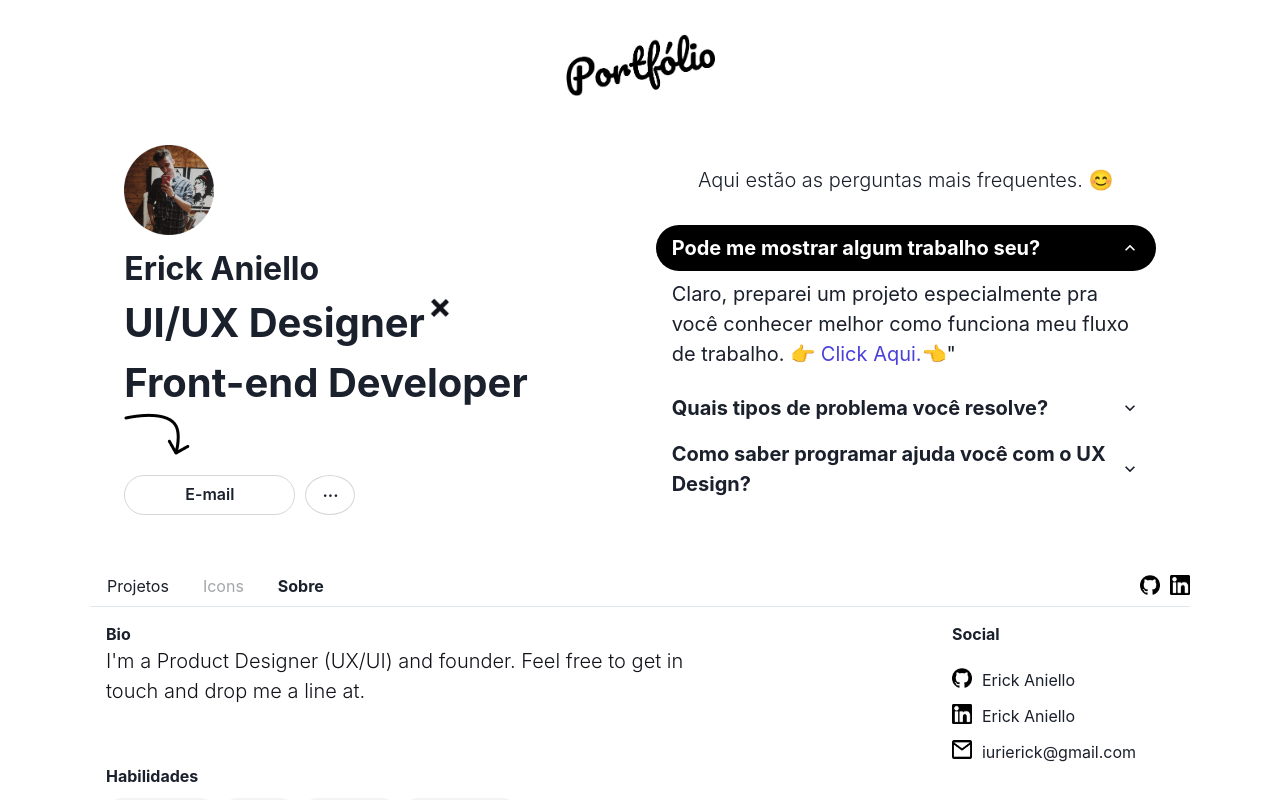
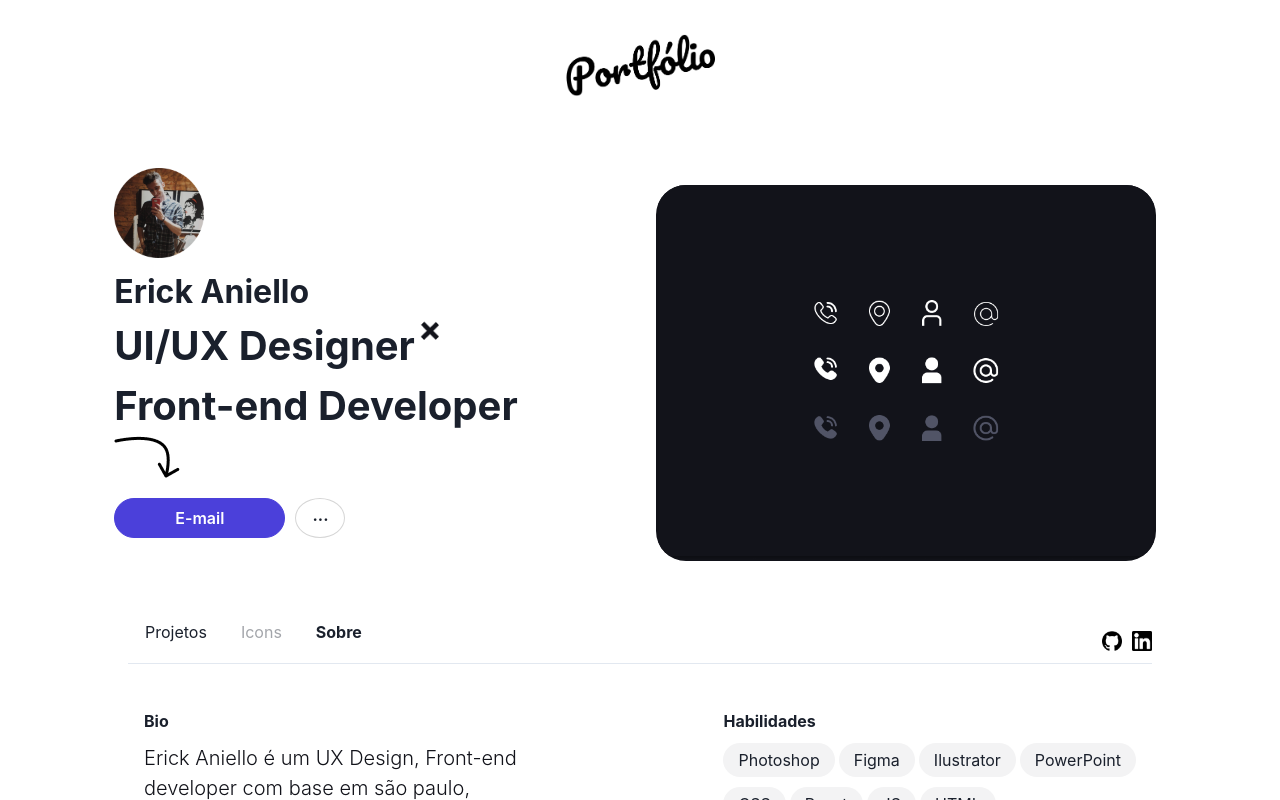
Before and after one commit to Erick-Iuri/Erick-Aniello, a Next.js app: page / in a window 1280 px wide. Both pictures are taken after a click on the tab "Sobre". Shown: the top 800 px of the page. Built offline with nearby package versions, Linux system fonts and the light colour scheme.

Commit message:
Add files via upload

```diff
--- a/src/pages/index.js
+++ b/src/pages/index.js
@@ -36,7 +36,21 @@ export default function Index() {
         >
           <S02 />
 
-          <S01 />
+          <Flex
+          mt="50px"
+          mr="10px"
+          ml="10px"
+          justify={"center"}>
+            <Box
+            borderRadius={"30px"}
+            bg="#12131A"
+            >
+                <Img
+                borderRadius={"30px"}
+                w="500px"
+                src="/icons/Trabalho 1.png" />
+            </Box>
+          </Flex>
         </Flex>
 
         <Works />
--- a/src/pages/seasons/Trabalhos.js
+++ b/src/pages/seasons/Trabalhos.js
@@ -7,6 +7,8 @@ import { Grid, GridItem } from "@chakra-ui/react";
 import React from "react";
 
 import { motion } from "framer-motion";
+
+import S01 from "./season01";
 
 export default function Works() {
   return (
@@ -24,19 +26,19 @@ export default function Works() {
             sm: "70%",
             md: "70%",
             lg: "70%",
-            xl: "1100px",
+            xl: "80%",
           }}
           colorScheme="black"
           variant="enclosed"
         >
           <TabList>
-            <Tab _selected={{ fontWeight: "bold" }}>Projetos</Tab>
-            <Tab _selected={{ fontWeight: "bold" }} isDisabled>
+            <Tab _selected={{ fontWeight: "bold" }} mb="10px">Projetos</Tab>
+            <Tab _selected={{ fontWeight: "bold" }} mb="10px" isDisabled>
               Icons
             </Tab>
-            <Tab _selected={{ fontWeight: "bold" }}>Sobre</Tab>
+            <Tab _selected={{ fontWeight: "bold" }} mb="10px">Sobre</Tab>
 
-            <Flex pt="10px" w="100%" justify={"end"}>
+            <Flex pt="10px" w="100%" justify={"end"} mt="10px">
               <Img
                 cursor="pointer"
                 w="20px"
@@ -75,11 +77,13 @@ export default function Works() {
                     bg="#F1F1F1"
                     fontSize={"13px"}
                     p="10px"
-                  direction={"column"}>
-
+                    direction={"column"}
+                  >
                     <Text fontWeight={"bold"}>Lorem Ipsulem</Text>
-                    <Text>Lorem Ipsulem requea kewq sksne asde0w aisjda fefeuwak efiedpaui</Text>
-
+                    <Text>
+                      Lorem Ipsulem requea kewq sksne asde0w aisjda fefeuwak
+                      efiedpaui
+                    </Text>
                   </Flex>
                 </Flex>
 
@@ -92,6 +96,7 @@ export default function Works() {
                   <Flex bg="#4B40DA" h="100%" w="100%"></Flex>
                   <Flex h="100px" w="100%" bg="#F1F1F1"></Flex>
                 </Flex>
+
               </Flex>
             </TabPanel>
             {/* Projetos "FIM" */}
@@ -104,56 +109,53 @@ export default function Works() {
 
             {/* Sobre Menu "INICIO" */}
             <TabPanel>
-              <Flex gap={1}>
-                <Flex>
-                  <Flex direction={"column"}>
-                    <Text fontWeight={"bold"}>Bio</Text>
+
+              <Flex
+              justify={"center"}
+              direction={"row"}
+              >
+                <Flex
+                mt="30px"
+                w={{
+                  base: "100%",
+                  sm: "100%",
+                  md: "100%",
+                  lg: "100%",
+                  xl: "1000px",
+                }}
+                direction={{
+                  base:"column",
+                  sm:"column",
+                  md:"column",
+                  lg:"column",
+                  xl:"row"
+                }}
+                >
+
+                    <Flex mb="30px">
+                        <Flex direction={"column"} w={{xl:"70%"}}>
+                          <Text fontWeight={"bold"} mb="10px">Bio</Text>
                           <Text
-                      w="70%"
                             color={"#12131A"}
                             fontSize={"20px"}
                             fontWeight={"light"}
                           >
-                      I'm a Product Designer (UX/UI) and founder. Feel free to
-                      get in touch and drop me a line at.
+                            Erick Aniello é um UX Design, Front-end developer com base
+                            em são paulo, especialista em criar interfaces funcionais
+                            e elegantes para produtos online.
                           </Text>
                         </Flex>
                     </Flex>
 
-                <Flex direction={"column"} gap={3}>
-                  <Text fontWeight={"bold"} mb="10px">
-                    Social
-                  </Text>
+                    {/* Area de Habilidades "INICIO" */}
+                    <Flex
+                    direction={"column"}>
 
-                  <Flex direction={"row"}>
-                    <Img w="20px" h="20px" mr="10px" src="/icons/github.png" />{" "}
-                    <Text w="100%">Erick Aniello</Text>
-                  </Flex>
-
-                  <Flex direction={"row"}>
-                    <Img
-                      w="20px"
-                      h="20px"
-                      mr="10px"
-                      src="/icons/logo In white 1.png"
-                    />{" "}
-                    <Text w="100%">Erick Aniello</Text>
-                  </Flex>
-
-                  <Flex direction={"row"}>
-                    <Img w="20px" h="19px" mr="10px" src="/icons/Vector.png" />{" "}
-                    <Text w="100%">iurierick@gmail.com</Text>
-                  </Flex>
-                </Flex>
-              </Flex>
-
-              {/* Area de Habilidades "INICIO" */}
-
-              <Flex direction={"column"}>
                       <Text fontWeight={"bold"} alignItems={"start"} mb="10px">
                         Habilidades
                       </Text>
-                <Flex gap={1}>
+
+                      <Flex gap={1} >
                         <Text
                           bg="#F3F3F4"
                           pr="15px"
@@ -199,7 +201,7 @@ export default function Works() {
                         </Text>
                       </Flex>
 
-                <Flex gap={1} mt="10px" mb="10px">
+                      <Flex gap={1} mt="10px" mb="10px" >
                         <Text
                           bg="#F3F3F4"
                           pr="15px"
@@ -269,8 +271,60 @@ export default function Works() {
                         </Text>
                       </Flex>
                     </Flex>
+                    {/* Area de Habilidades "FIM" */}
+                </Flex>
 
-              {/* Area de Habilidades "FIM" */}
+              </Flex>
+
+              <Flex
+              justify={"center"}
+              direction={"row"}
+              >
+                <Flex
+                mt="30px"
+                gap={{xl:"108px", base:"30px"}}
+                w={{
+                  base: "100%",
+                  sm: "100%",
+                  md: "100%",
+                  lg: "100%",
+                  xl: "1000px",
+                }}
+                direction={{
+                  base:"column",
+                  sm:"column",
+                  md:"column",
+                  lg:"column",
+                  xl:"row"
+                }}>
+
+                  <S01 />
+
+                  <Flex
+                  direction={"column"}
+                  >
+
+                    <Text>Social</Text>
+                    <Flex justify={"start"} mt="10px">
+
+                      <Img src="/icons/github.png" w="20px" h="20px" mr="10px" mt="3px" />
+                      <Link href="https://github.com/Erick-Iuri" >https://github.com/Erick-Iuri</Link>
+
+                    </Flex>
+
+                    <Flex justify={"start"} mt="10px">
+
+                      <Img src="/icons/logo In white 1.png" w="20px" h="20px" mr="10px" mt="3px" />
+                      <Link href="https://www.linkedin.com/in/erick-aniello-49953b163/" >https://www.linkedin.com/erick-aniello</Link>
+
+                    </Flex>
+                  </Flex>
+
+                </Flex>
+
+              </Flex>
+
+
             </TabPanel>
             {/* Sobre Menu "FIM" */}
           </TabPanels>
--- a/src/pages/seasons/season01.js
+++ b/src/pages/seasons/season01.js
@@ -15,15 +15,15 @@ import React from "react";
 export default function S01() {
   return (
     <>
-      <Flex justify={"center"}>
-        <Flex pt="30px" direction={"column"} fontSize={"20px"} w="500px">
-          <Flex direction={"column"} fontSize={"20px"} textAlign={"center"}>
-            <Text mb="30px" fontWeight={"light"}>
-              Aqui estão as perguntas mais frequentes. 😊
+      <Flex justify={"center"} >
+        <Flex pt="30px" direction={"column"} fontSize={"16px"} w={{sm:"100%", xl:"500px"}} >
+          <Flex direction={"column"} textAlign={"start"}>
+            <Text mb="30px" fontWeight={"bold"}>
+              Aqui estão algumas dúvidas que você pode ter.😊
             </Text>
           </Flex>
 
-          <Accordion allowToggle defaultIndex={[0]}>
+          <Accordion allowToggle>
             <AccordionItem border={"none"}>
               <h2>
                 <AccordionButton
@@ -38,7 +38,7 @@ export default function S01() {
                     as="span"
                     flex="1"
                     textAlign="left"
-                    fontSize={"20px"}
+                    fontSize={"16px"}
                     fontWeight={"bold"}
                   >
                     Pode me mostrar algum trabalho seu?
@@ -47,8 +47,11 @@ export default function S01() {
                 </AccordionButton>
               </h2>
               <AccordionPanel pb={4}>
-                <Text>Claro, preparei um projeto especialmente pra você conhecer
-                melhor como funciona meu fluxo de trabalho. 👉 <Link color={"#4B40DA"}>Click Aqui.</Link>👈"</Text>
+                <Text>
+                  Claro, preparei um projeto especialmente pra você conhecer
+                  melhor como funciona meu fluxo de trabalho. 👉{" "}
+                  <Link color={"#4B40DA"}>Click Aqui.</Link>👈"
+                </Text>
               </AccordionPanel>
             </AccordionItem>
           </Accordion>
@@ -65,7 +68,7 @@ export default function S01() {
                   }}
                   fontWeight={"bold"}
                 >
-                  <Box as="span" flex="1" textAlign="left" fontSize={"20px"}>
+                  <Box as="span" flex="1" textAlign="left" fontSize={"16px"}>
                     Quais tipos de problema você resolve?
                   </Box>
                   <AccordionIcon />
@@ -92,17 +95,13 @@ export default function S01() {
                   }}
                   fontWeight={"bold"}
                 >
-                  <Box as="span" flex="1" textAlign="left" fontSize={"20px"}>
+                  <Box as="span" flex="1" textAlign="left" fontSize={"16px"}>
                     Como saber programar ajuda você com o UX Design?
                   </Box>
                   <AccordionIcon />
                 </AccordionButton>
               </h2>
-              <AccordionPanel pb={4}>
-                Lorem, ipsum dolor sit amet consectetur adipisicing elit. Eum
-                officia illum dicta in, cum maxime ipsa, sequi natus optio quod
-                molestias.
-              </AccordionPanel>
+              <AccordionPanel pb={4}></AccordionPanel>
             </AccordionItem>
           </Accordion>
         </Flex>
--- a/src/pages/seasons/season02.js
+++ b/src/pages/seasons/season02.js
@@ -58,11 +58,12 @@ export default function S02() {
             mr="10px"
             borderRadius={"20px"}
             border={"1px"}
-            borderColor={"#D6D6D6"}
-            background={"transparent"}
+            color={"white"}
+            borderColor={"#4B40DA"}
+            background={"#4B40DA"}
             _hover={{
-              background:"#4B40DA",
-              color:"white",
+              background:"transparent",
+              color:"black",
               transition:"0,90ms",
               borderColor: "#4B40DA",
             }}
@@ -102,9 +103,9 @@ export default function S02() {
             <PopoverContent>
               <PopoverArrow />
               <PopoverCloseButton />
-              <PopoverHeader>Confirmation!</PopoverHeader>
+              <PopoverHeader></PopoverHeader>
               <PopoverBody>
-                Are you sure you want to have that milkshake?
+                Clicar no botão "E-mail" vai fazer seu E-mail abrir como em um truque de mágica! 🎩🪄
               </PopoverBody>
             </PopoverContent>
           </Popover>
```
Lines whose indentation alone changed are shown as unchanged.
